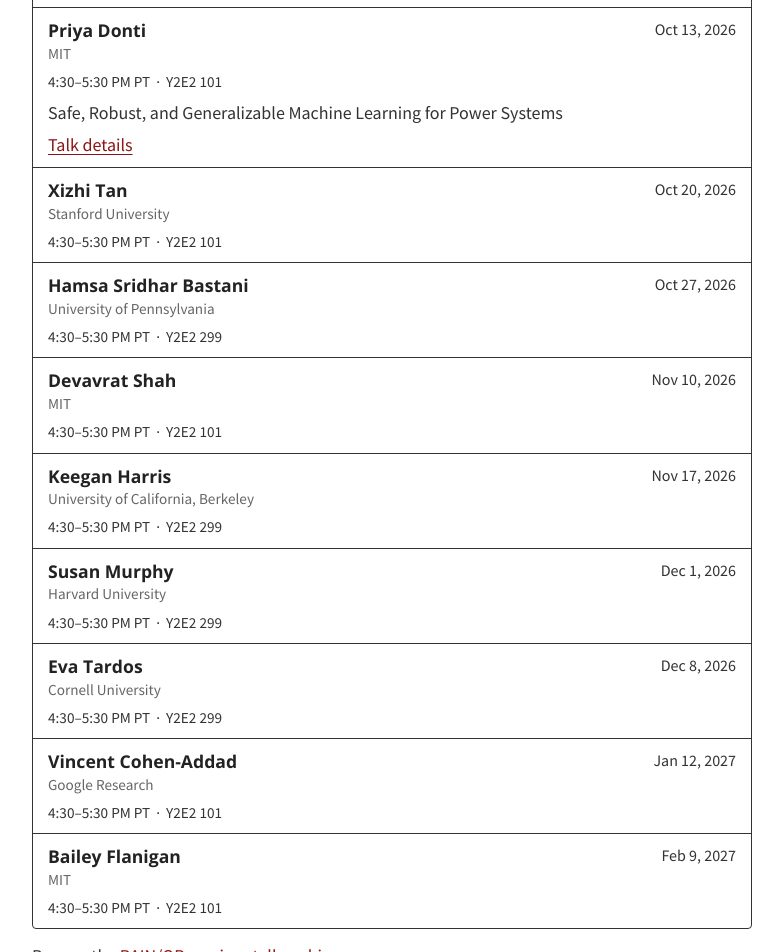
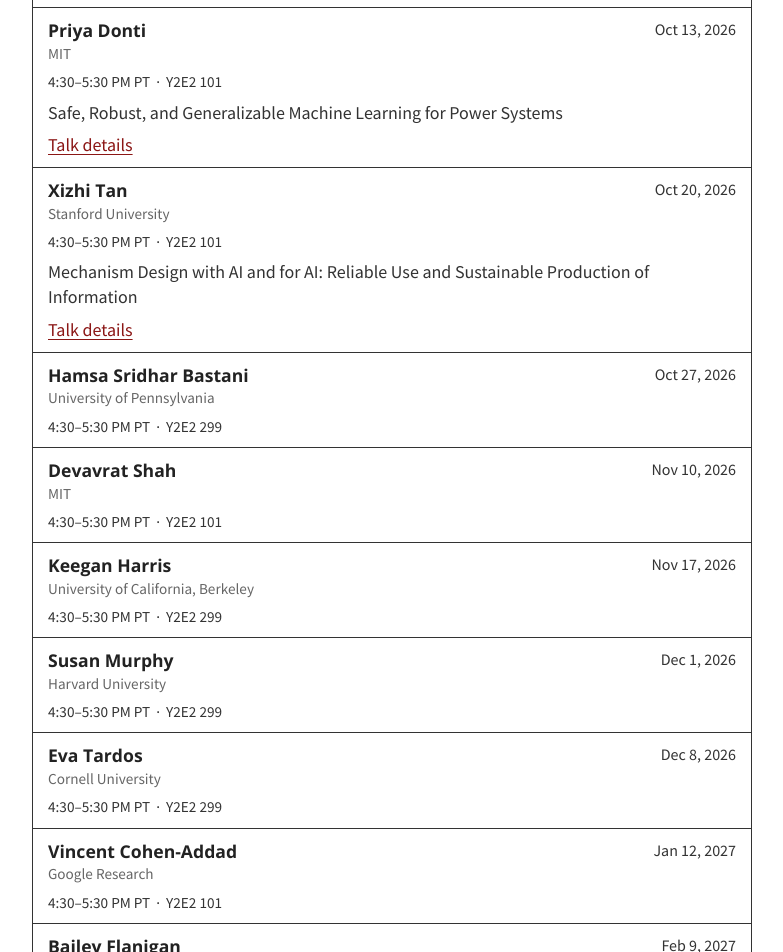
Before and after one commit to stanford-rain-seminar/stanford-rain-seminar.github.io, a Jekyll site: the page built from index.md, in a window 1280 px wide and 1400 px high, scrolled down 815 px. Shown: the top 952 px of the window, without its empty margins (248-1031 px from the left). Built offline with Jekyll 4.4.1, drawn with Linux system fonts in a browser that asks for light colours; nearby versions of some CDN libraries; our own code applies the rules of GitHub Pages for plain Markdown files.

Commit message:
Add Xizhi Tan title, abstract, and bio

```diff
--- a/_data/talks.yml
+++ b/_data/talks.yml
@@ -43,6 +43,13 @@
       affiliation: "Stanford University"
       time: "4:30–5:30 PM PT"
       location: "Y2E2 101"
+      title: "Mechanism Design with AI and for AI: Reliable Use and Sustainable Production of Information"
+      abstract: |
+        Artificial intelligence is transforming how information is used and produced. However, blind reliance on fallible AI predictions creates significant risks, while generative models disrupt the economic markets that sustain original content creation. In this talk, I address these dual challenges through the lens of mechanism design.
+        First, in mechanism design with AI, I will introduce learning-augmented mechanisms that leverage potentially unreliable predictions to improve outcomes in strategic environments. Focusing on online auctions, I will demonstrate how we can design truthful mechanisms that achieve the optimal tradeoff between consistency (performance with accurate predictions) and robustness (worst-case guarantees).
+        Second, I will discuss mechanism design for AI. To sustain the content economy that AI relies on, an ideal platform should fund creator compensation directly from the revenue generated by its selected content. In such "self-funded marketplaces," I will show how sequential auctions allow highly profitable selections to subsidize valuable, specialized information, guaranteeing a constant-factor approximation to a novel benchmark designed for this setting.
+      bio: |
+        Xizhi Tan is a Motwani/HAI Postdoctoral Fellow at Stanford University, hosted by Aviad Rubinstein, Amin Saberi, and Ellen Vitercik. She received her PhD in Computer Science from Drexel University, where she was advised by Vasilis Gkatzelis. Her research lies at the intersection of economics and computer science, with a focus on algorithmic game theory, mechanism design, and the role of potentially unreliable information in improving market efficiency. More recently, she has been studying economic questions arising from generative AI, including data markets and the content ecosystem. Her work has received an ACM SIGecom Doctoral Dissertation Award Honorable Mention and an EC Exemplary Theory Track Paper Award.
     - talk_id: "RAIN-2026-10-27-BASTANI"
       speaker: "Hamsa Sridhar Bastani"
       date: "Oct 27, 2026"
```
